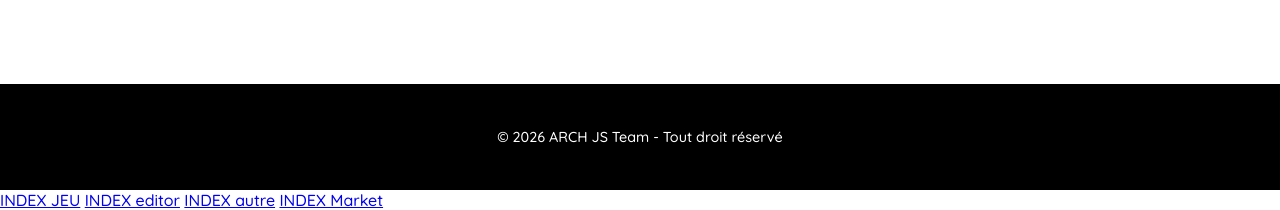
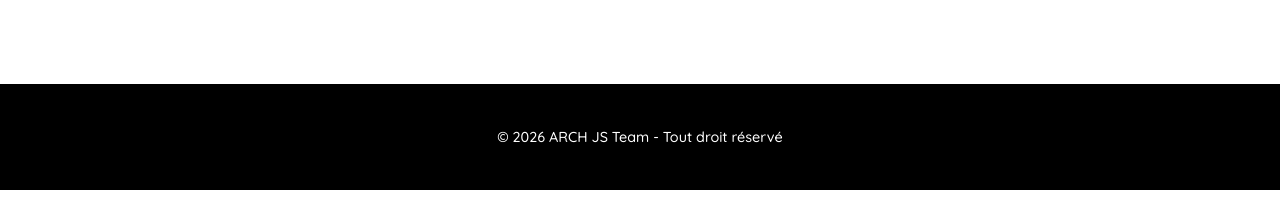
Before and after one commit to hugo4567/arch-js, a PHP site: page / in a window 1280 px wide. Shown: the part 1117-1327 px from the top of the page. Run offline with PHP 8.4, Linux system fonts and the light colour scheme.

Commit message:
Auto-save: /etc/systemd/system-8320b7602ea74a8d80bbe8b323cb5d83-/run/credentials/git-auto-commit.service chqbrebqs::/var/lib

```diff
--- a/index.php
+++ b/index.php
@@ -79,9 +79,5 @@ error_reporting(E_ALL);
 
 
     <script src="maindos/AppBundle/main.js"></script>
-    <a href="maindos/AppBundle/index.html"> INDEX JEU</a>
-    <a href="maindos/editor.html"> INDEX editor</a>
-    <a href="maindos/index.html"> INDEX autre</a>
-    <a href="maindos/market.html"> INDEX Market</a>
 </body>
 </html>
```
